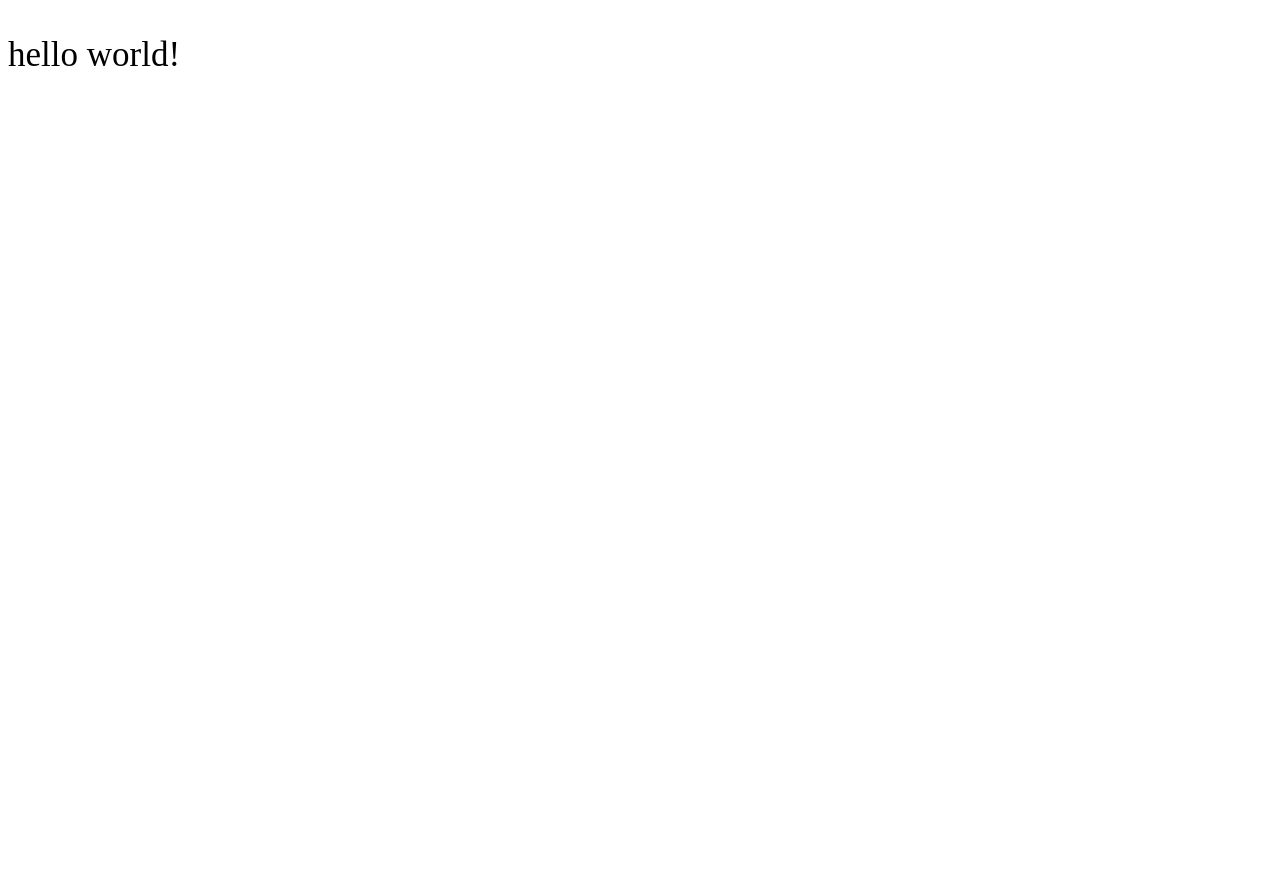
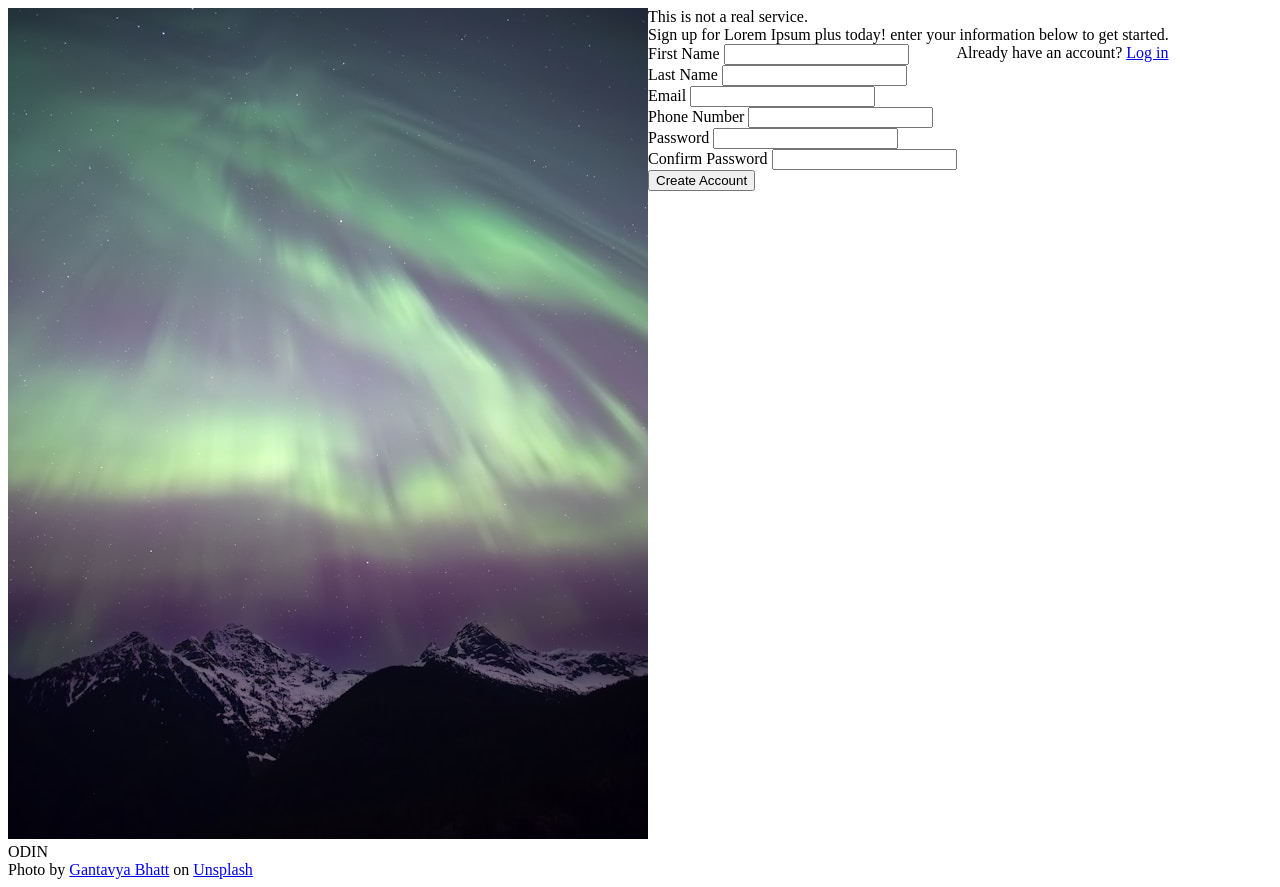
Before and after one commit to bartlett00/sign-up-form, a plain HTML site: page index.html in a window 1280 px wide. Before the commit the page ends 800 px from the top, so only its background shows below. Drawn offline with Linux system fonts and the light colour scheme.

Commit message:
Construct basic form outline and containers     for styling.

```diff
--- a/index.html
+++ b/index.html
@@ -7,6 +7,56 @@
     <title>Sign-up Form</title>
 </head>
 <body>
-    <p>hello world!</p>
+    <div id="main-container">
+        <div id="image-container">
+            <img src="./gantavya-bhatt-vj15n7OJOpQ-unsplash.jpg" alt="A green aurora over snow-capped mountains under a starry, purple night sky.">
+            <div id="title-box">ODIN</div>
+            <div id="credit">Photo by <a href="https://unsplash.com/@gbhatt_2?utm_content=creditCopyText&utm_medium=referral&utm_source=unsplash">Gantavya Bhatt</a> on <a href="https://unsplash.com/photos/a-green-and-purple-aurora-bore-over-a-mountain-range-vj15n7OJOpQ?utm_content=creditCopyText&utm_medium=referral&utm_source=unsplash">Unsplash</a>
+            </div>
+        </div>
+        <div id="form-container">
+            <div class="warning">This is not a real service.</div>
+            <div id="tagline">Sign up for Lorem Ipsum plus today! enter your information below to get started.</div>
+            <div id="form">
+                <form action="#" method="post">
+
+                    <div class="widget-wrapper">
+                        <label for="first-name">First Name</label>
+                        <input type="text" id="first-name" name="first-name">
+                    </div>
+
+                    <div class="widget-wrapper">
+                    <label for="last-name" >Last Name</label>
+                    <input type="text" id="last-name" name="last-name">
+                    </div>
+
+                    <div class="widget-wrapper">
+                        <label for="email">Email</label>
+                        <input type="email" id="email" name="email">
+                    </div>
+
+                    <div class="widget-wrapper">
+                        <label for="phone">Phone Number</label>
+                        <input type="tel" id="phone" name="phone">
+                    </div>
+
+                    <div class="widget-wrapper">
+                        <label for="password">Password</label>
+                        <input type="password" id="password" name="password">
+                    </div>
+
+                    <div class="widget-wrapper">
+                        <label for="pwd-confirm">Confirm Password</label>
+                        <input type="password" id="pwd-confirm" name="pwd-confirm">
+                    </div>
+
+                    <button type="submit">Create Account</button>
+                </form>
+
+                <div class="has-account">Already have an account? <a href="#">Log in</a></div>
+
+            </div>
+        </div>
+    </div>
 </body>
 </html>
--- a/styles.css
+++ b/styles.css
@@ -1,3 +1,14 @@
-p {
-    font-size: 35px;
+#main-container {
+    display: flex;
+    flex-flow: row wrap;
 }
+
+#form-container {
+    display: flex;
+    flex-flow: column wrap;
+}
+
+#form {
+    display: flex;
+    flex-flow: row wrap;
+}
```
Also changed, not shown: Norse-Bold.otf (added), gantavya-bhatt-vj15n7OJOpQ-unsplash.jpg (added), odin-lined.png (added).
